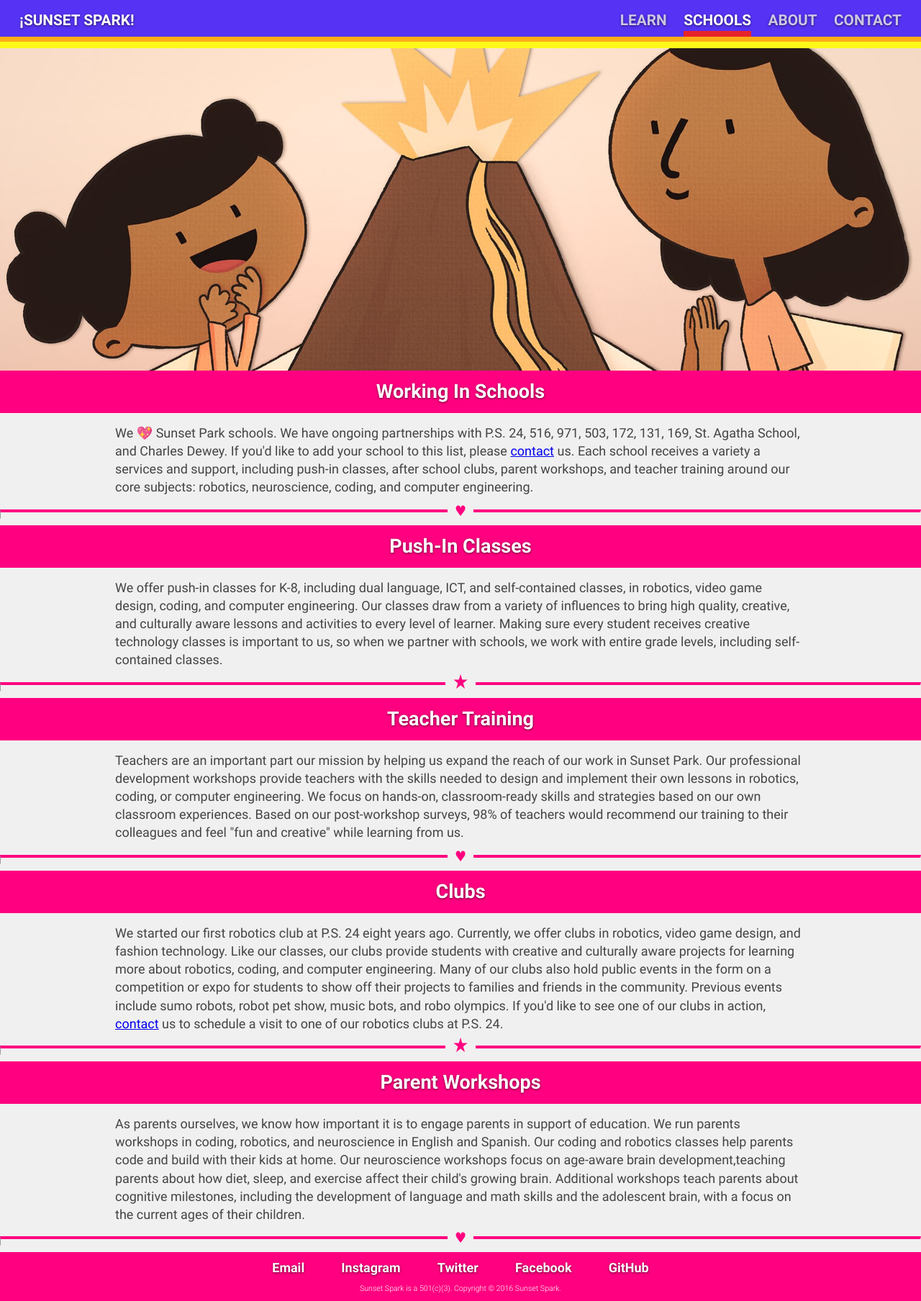
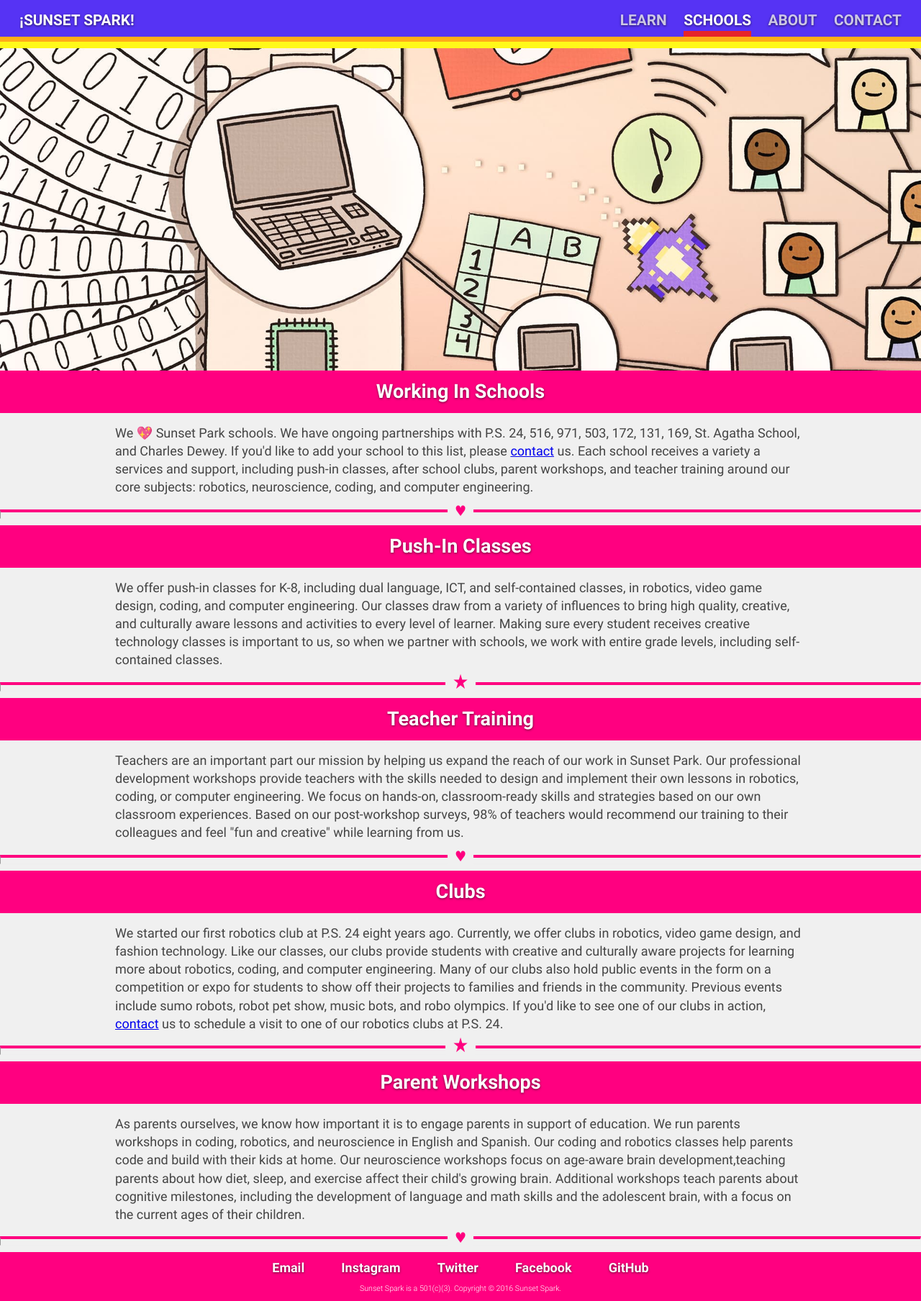
Before and after one commit to SunsetSparkNYC/sunsetspark.org, a Jekyll site: the page built from schools.md, in a window 1280 px wide. Shown: the whole page at 72% size. Built offline with Jekyll 4.4.1, drawn with Linux system fonts in a browser that asks for light colours.

Commit message:
New head image for /schools

```diff
--- a/css/styles.css
+++ b/css/styles.css
@@ -261,6 +261,10 @@ q:before, q:after {
   background: transparent url(../img/classes/science-literacy-540@2x.jpg) repeat scroll left center;
 }
 
+.computing-cover {
+  background: transparent url(../img/classes/computing-literacy-spaceship-540@2x.jpg) repeat scroll left center;
+}
+
 .program-item {
     background-color: #FFFFFF;
     border-left: 0.5rem solid rgb(86, 51, 244);
--- a/schools.md
+++ b/schools.md
@@ -3,7 +3,7 @@ layout: default
 title: Schools
 permalink: /schools/
 ---
-<div class="jumbotron science-cover">
+<div class="jumbotron computing-cover">
     <!-- <h1></h1> -->
 </div>
 
```
